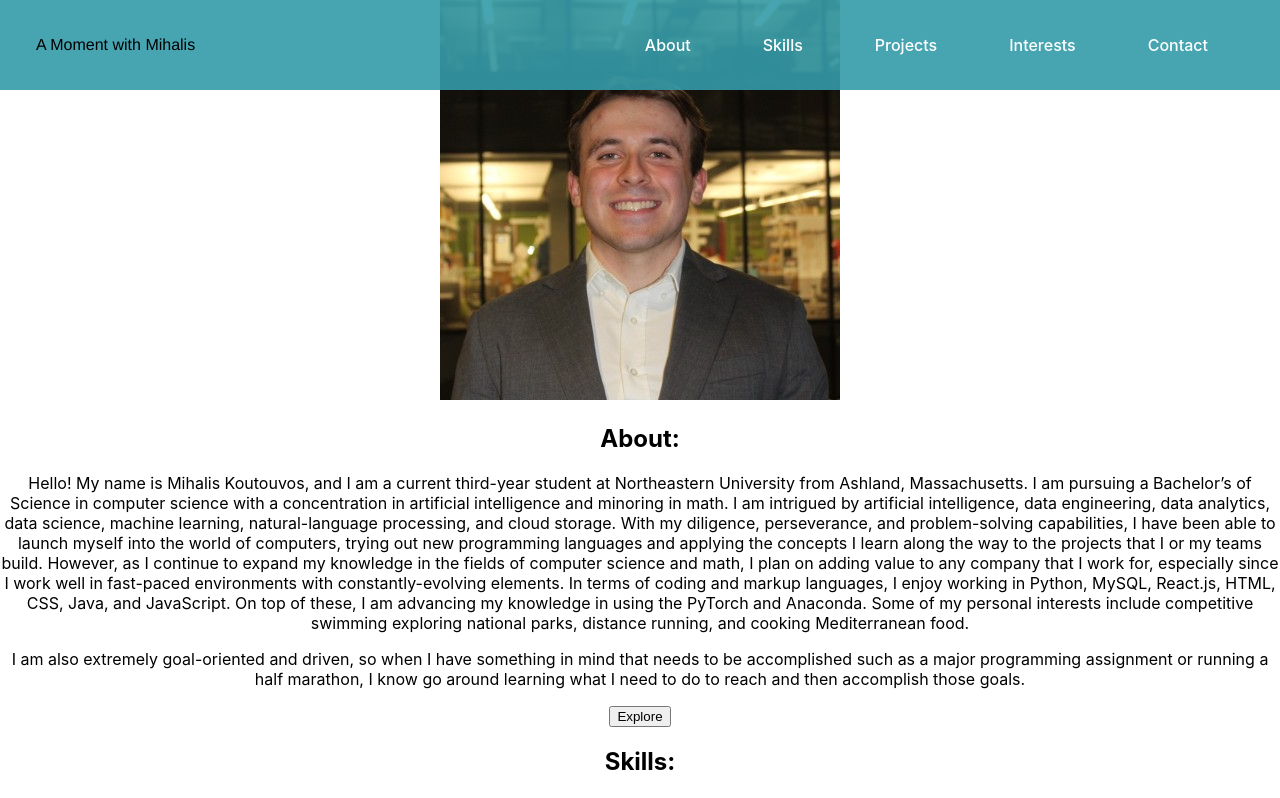
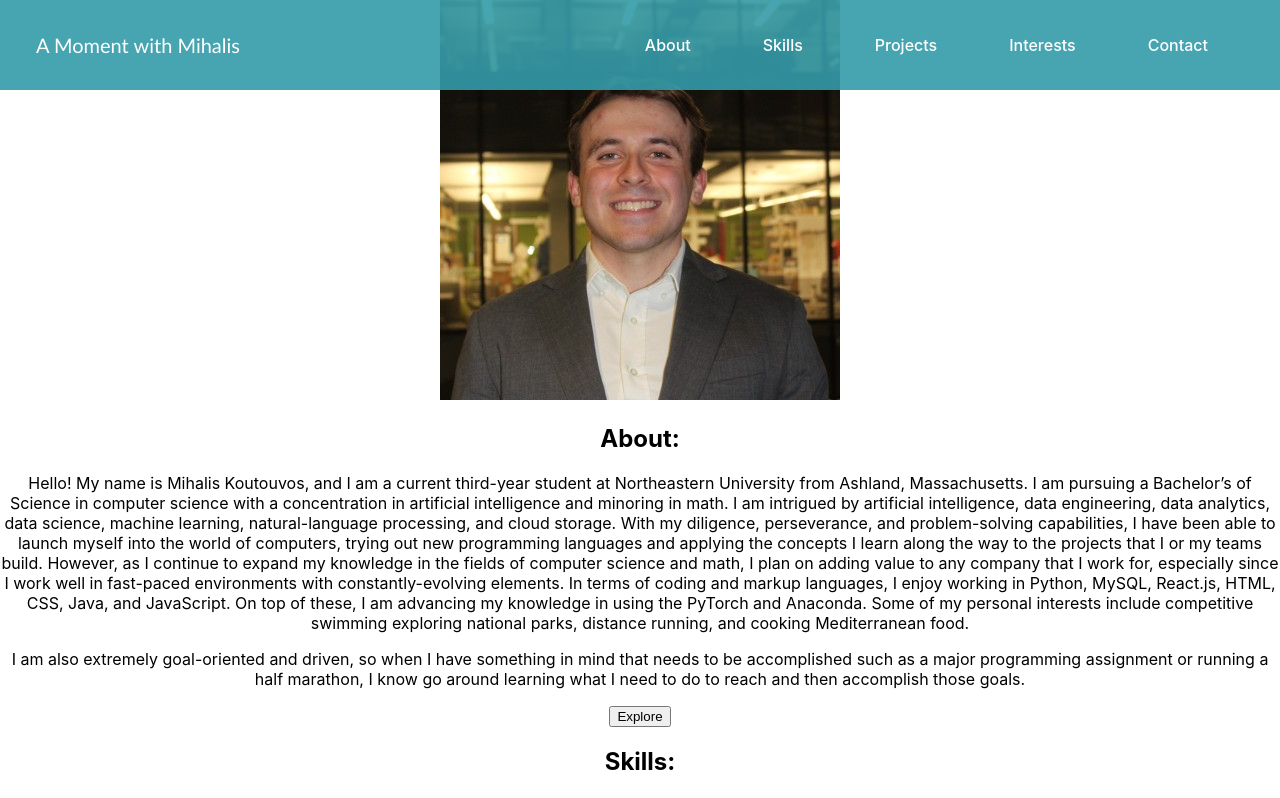
Before and after one commit to Mihalis-Koutouvos/updated_personal_website, a React (Create React App) app in the folder updated_personal_website/: page / in a window 1280 px wide. Shown: the top 798 px of the page. Built offline with nearby package versions, Linux system fonts and the light colour scheme.

Commit message:
Added a few more CSS bits to the navbar. Done for now

```diff
--- a/updated_personal_website/src/Navbar.css
+++ b/updated_personal_website/src/Navbar.css
@@ -25,9 +25,16 @@
     margin: 20px;
 }
 
+.header .nav-menu a:hover {
+    transform: scale(0.3);
+    transition: 0.30s;
+}
+
 
 .moment-tag {
-    font-family:'Franklin Gothic Medium', 'Arial Narrow', Arial, sans-serif;
+    font-family: 'Gill Sans', 'Gill Sans MT', Calibri, 'Trebuchet MS', sans-serif;
+    font-size: 20px;
+    color: white;
 }
 
 .moment-tag:hover {
```
